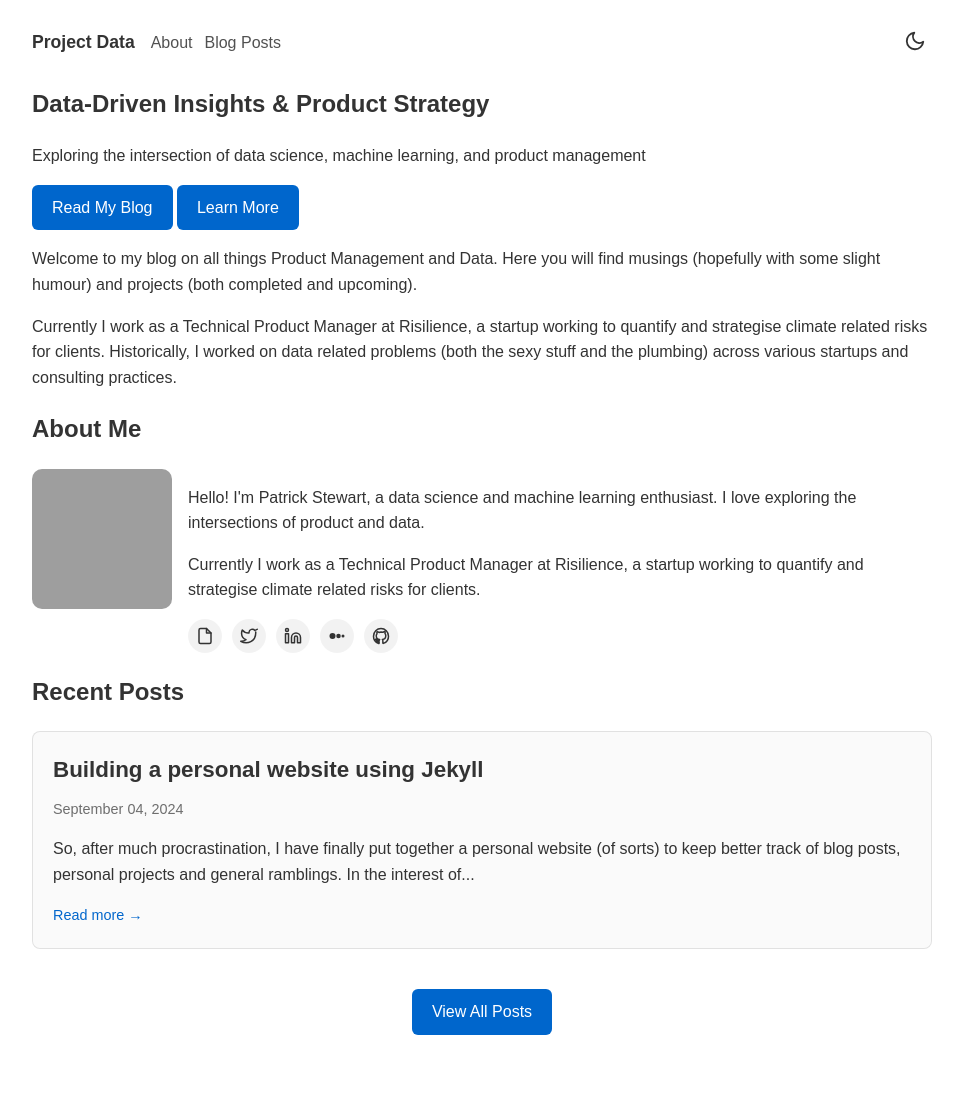
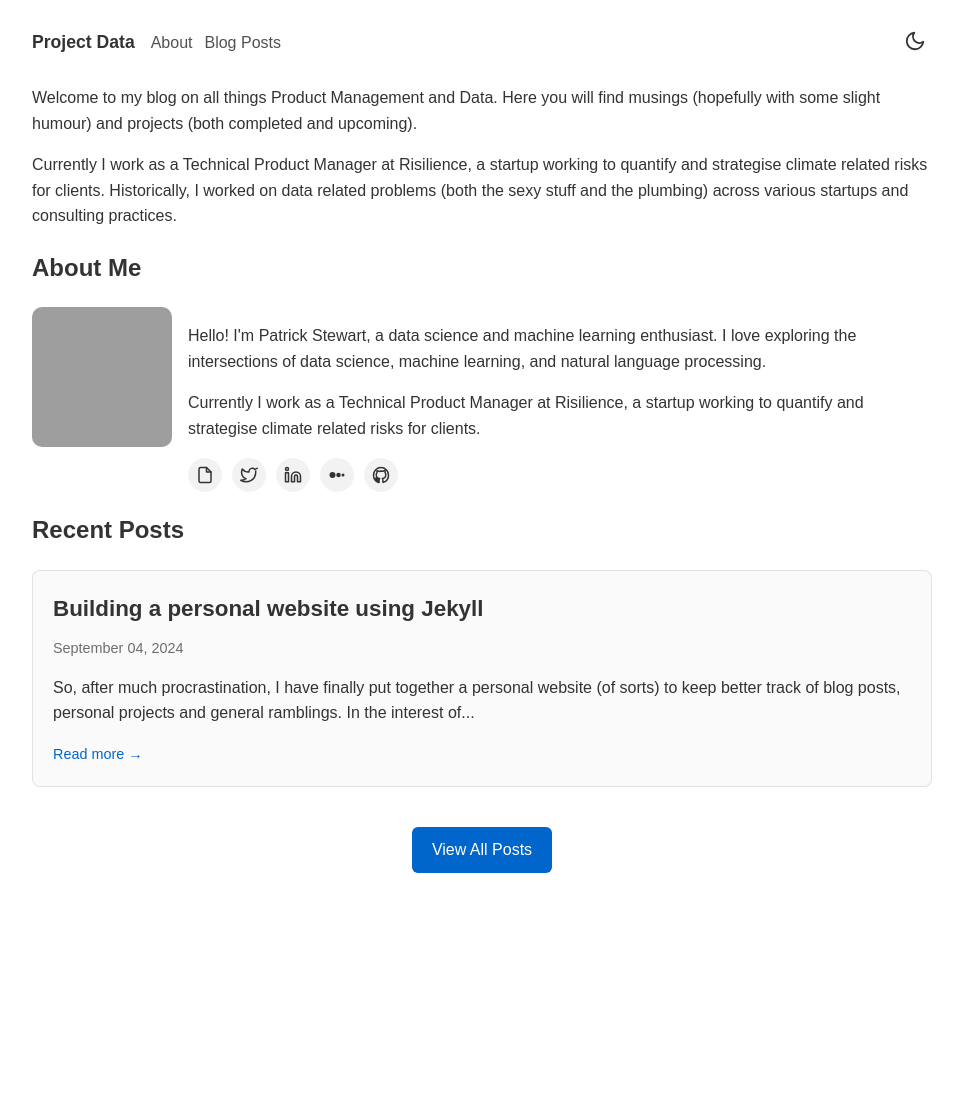
Before and after one commit to AzureMinds/projectdata, a Jekyll site: the page built from index.md, in a window 1280 px wide. Shown: the whole page, without its empty margins (158-1121 px from the left). Built offline with Jekyll 4.4.1, drawn with Linux system fonts in a browser that asks for light colours; after the commit the page ends 937 px from its top, so only the background shows below that; grey boxes are pictures that could not be loaded.

Commit message:
reverse hero changes

```diff
--- a/index.md
+++ b/index.md
@@ -4,29 +4,16 @@ title: "Welcome to Project Data"
 permalink: /
 ---
 
-<div class="hero">
-  <div class="hero-content">
-    <h1 class="hero-title">Data-Driven Insights & Product Strategy</h1>
-    <p class="hero-subtitle">Exploring the intersection of data science, machine learning, and product management</p>
-    <div class="hero-cta">
-      <a href="/blog/" class="btn btn-primary">Read My Blog</a>
-      <a href="/about" class="btn btn-secondary">Learn More</a>
-    </div>
-  </div>
-</div>
+Welcome to my blog on all things Product Management and Data. Here you will find musings (hopefully with some slight humour) and projects (both completed and upcoming).
 
-<div class="intro-section">
-  <p>Welcome to my blog on all things Product Management and Data. Here you will find musings (hopefully with some slight humour) and projects (both completed and upcoming).</p>
-
-  <p>Currently I work as a Technical Product Manager at Risilience, a startup working to quantify and strategise climate related risks for clients. Historically, I worked on data related problems (both the sexy stuff and the plumbing) across various startups and consulting practices.</p>
-</div>
+Currently I work as a Technical Product Manager at Risilience, a startup working to quantify and strategise climate related risks for clients. Historically, I worked on data related problems (both the sexy stuff and the plumbing) across various startups and consulting practices.
 
 ## About Me {#about}
 
 <div class="about">
   <img class="avatar" src="assets/IMG_3319.jpg" alt="Patrick Stewart">
   <div class="bio">
-    <p>Hello! I'm Patrick Stewart, a data science and machine learning enthusiast. I love exploring the intersections of product and data.</p>
+    <p>Hello! I'm Patrick Stewart, a data science and machine learning enthusiast. I love exploring the intersections of data science, machine learning, and natural language processing.</p>
     <p>Currently I work as a Technical Product Manager at Risilience, a startup working to quantify and strategise climate related risks for clients.</p>
     <div class="social-links">
       <a href="/assets/Patrick_Stewart_CV_Final.pdf" aria-label="CV" title="CV">
```
